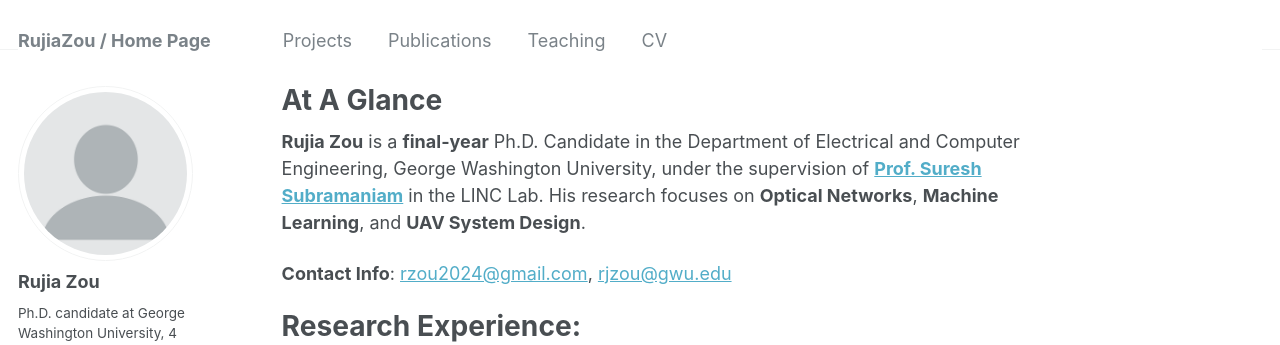
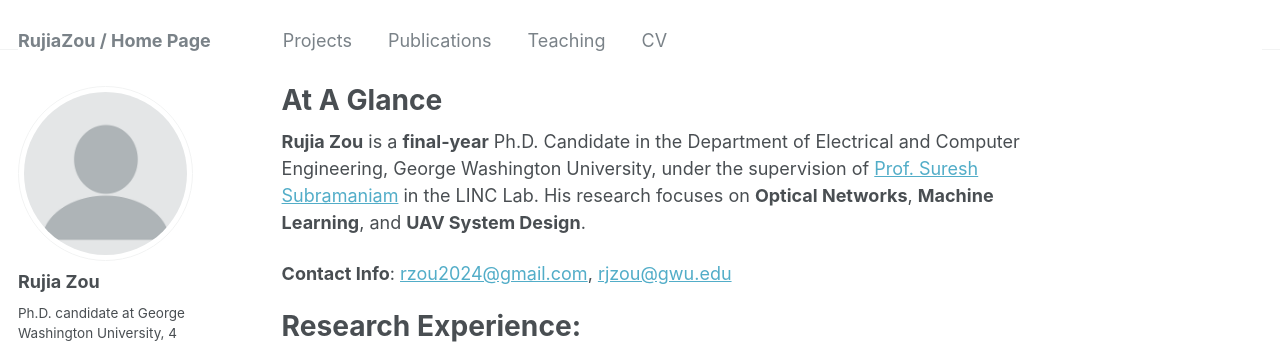
Before and after one commit to RujiaZou/RujiaZou.github.io, a Jekyll site: the page built from _pages/about.md, in a window 1280 px wide. Shown: the top 345 px of the page. Built offline with Jekyll 4.4.1, drawn with Linux system fonts in a browser that asks for light colours; some web fonts are replaced.

```diff
--- a/_pages/about.md
+++ b/_pages/about.md
@@ -7,7 +7,7 @@ redirect_from:
   - /about.html
 ---
 
-**Rujia Zou** is a **final-year** Ph.D. Candidate in the Department of Electrical and Computer Engineering, George Washington University, under the supervision of **[Prof. Suresh Subramaniam](https://web.seas.gwu.edu/suresh/)** in the LINC Lab. His research focuses on **Optical Networks**, **Machine Learning**, and **UAV System Design**.
+**Rujia Zou** is a **final-year** Ph.D. Candidate in the Department of Electrical and Computer Engineering, George Washington University, under the supervision of [Prof. Suresh Subramaniam](https://web.seas.gwu.edu/suresh/) in the LINC Lab. His research focuses on **Optical Networks**, **Machine Learning**, and **UAV System Design**.
 
 **Contact Info**: [rzou2024@gmail.com](mailto:rzou2024@gmail.com), [rjzou@gwu.edu](mailto:rjzou@gwu.edu)
 
```
